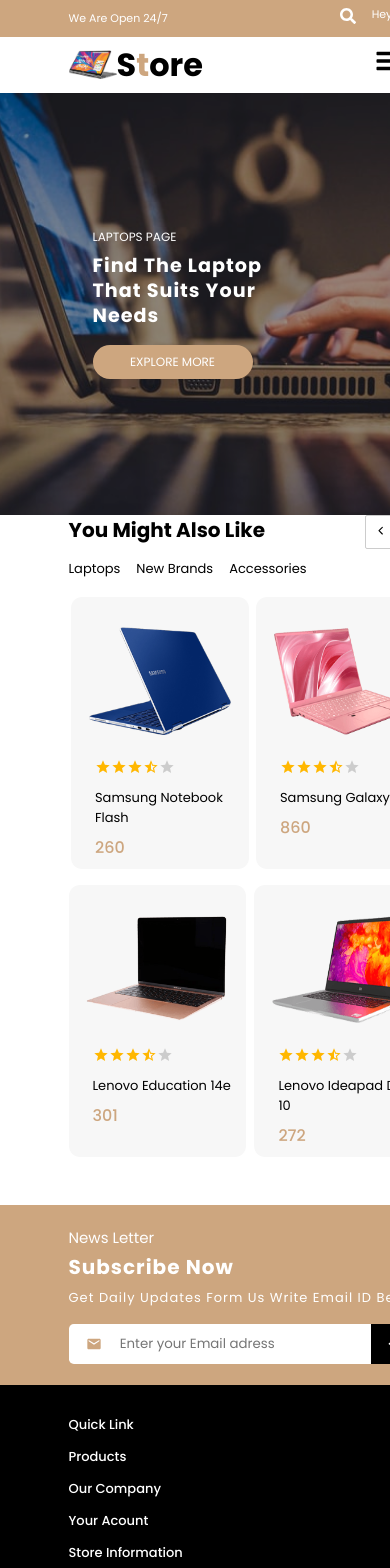
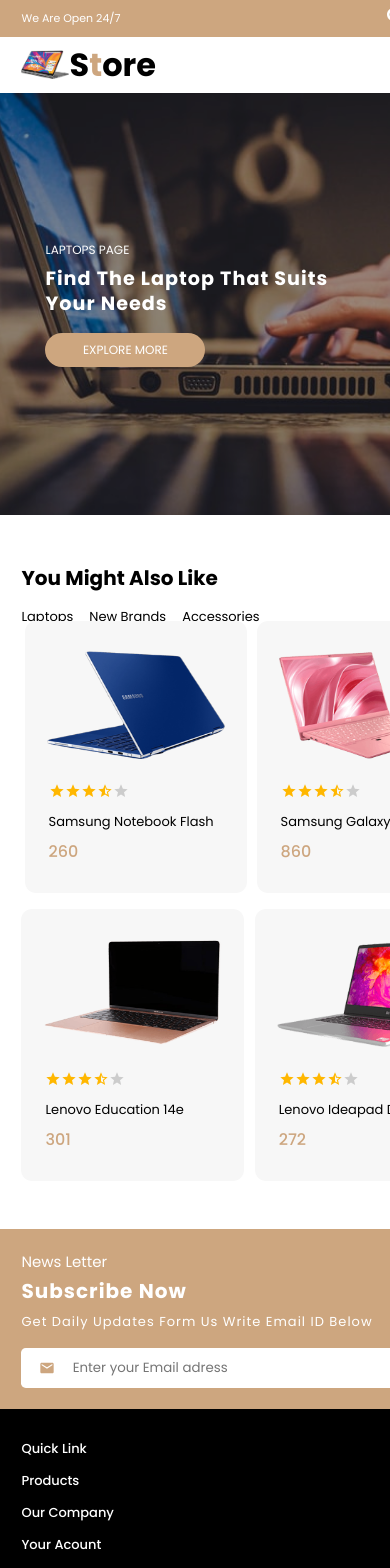
Before and after one commit to shuuke099/nextjs-Laptops-ecomerce-website, a Next.js app: page /detailPage in a window 390 px wide. Shown: the top 1568 px of the page. Built offline with nearby package versions, Linux system fonts and the light colour scheme.

Commit message:
added some responsiveness

```diff
--- a/components/Banner/styles.js
+++ b/components/Banner/styles.js
@@ -46,7 +46,7 @@
 		flex-direction: column;
 		justify-content: center;
 		margin-left: 1.5rem;
-		width: 70%;
+		width: 90%;
 
 		p {
 			text-transform: uppercase;
@@ -88,6 +88,9 @@
 		}
 	}
 	@media screen and (min-width: 768px) {
+		.bannerSlide-contnt {
+			width: 70%;
+		}
 		.banner-title {
 			font-size: 1.7rem;
 		}
--- a/components/NewsLetter.js/index.js
+++ b/components/NewsLetter.js/index.js
@@ -1,10 +1,20 @@
-import React from 'react';
+import React, { useState } from 'react';
 import styled from 'styled-components';
 import { HiOutlineArrowNarrowRight } from 'react-icons/hi';
 import { MdEmail } from 'react-icons/md';
 import { colors } from '../../utilits/styles';
 import { Container } from '../../src/globalStyles';
 const NewsLetter = () => {
+	const [email, setEmail] = useState('');
+
+	const handleChange = (e) => {
+		const value = e.target.value;
+		setEmail(value);
+	};
+	const handleSubmit = () => {
+			setEmail('');
+			alert('successfully send your email');
+	};
 	return (
 		<NewsWrapper>
 			<Container>
@@ -16,18 +26,22 @@
 					<div className='news-text'>
 						Get Daily Updates Form Us Write Email ID Below
 					</div>
-          <form action=''>
+					<form action='' onSubmit={handleSubmit}>
 						<div className='from-icon'>
 							<MdEmail />
 						</div>
 						<input
-              type='text'
 							className='input-form'
+							type='email'
+							name='email'
 							placeholder='Enter your Email adress'
+							required='required'
+							value={email}
+							onChange={handleChange}
 						/>
-            <div className='submit'>
-              <HiOutlineArrowNarrowRight className='submit' />
-            </div>
+						<button className='submit'>
+							<HiOutlineArrowNarrowRight />
+						</button>
 					</form>
 				</div>
 			</Container>
@@ -91,11 +105,17 @@
 			background: #000;
 			justify-self: flex-end;
 			width: 3.5rem;
+			border: none;
+			color: #fff;
 			border-top-right-radius: 0.3rem;
 			border-bottom-right-radius: 0.3rem;
 			font-size: 1.7rem;
 			padding-top: 0.15rem;
 			cursor: pointer;
+			:active,
+			:focus {
+				outline: none;
+			}
 		}
 	}
 
--- a/components/features/styles.js
+++ b/components/features/styles.js
@@ -200,7 +200,8 @@
 `;
 
 export const FeaturesHearder = styled.div`
-	margin-bottom: 3rem;
+	margin-top: 3rem;
+	margin-bottom: 1.5rem;
 	height: 100%;
 
 	.featues-header {
@@ -420,12 +421,13 @@
 		.office-lap {
 			display: flex;
 			flex-direction: column;
-			justify-content: center;
+			justify-content: space-around;
 			background: left / cover no-repeat url('/img/office-1.jpg');
 			height: 28rem;
-			padding: 0.5rem;
+			padding: 5rem 0.5rem;
 			position: relative;
-			color: #fff;
+			font-size: 12px;
+			color: ${colors.lightGrey};
 			border-radius: 0.3rem;
 			.content {
 				z-index: 10;
@@ -435,6 +437,10 @@
 				text-transform: capitalize;
 				font-weight: 700;
 				line-height: 1.5rem;
+				color: #fff;
+			}
+			.offcice-p {
+				margin-top: 0.5rem;
 			}
 			.office-btn {
 				z-index: 10;
--- a/src/globalStyles.js
+++ b/src/globalStyles.js
@@ -50,9 +50,13 @@
 export const Container = styled.div`
   margin-left: auto;
   margin-right: auto;
-  width:100vw;
+  width:119vw;
+
+  @media only screen and (min-width: 490px) {
   padding-left: 10px;
   padding-right: 10px;
+  width: 90%;
+  }
 
   @media only screen and (min-width: 768px) {
     width: 720px;
```
Also changed, not shown: components/Ourblog/style.js (+20 -7 lines), components/SubBanner/index.js (+6 -1 lines). Lines whose indentation alone changed are shown as unchanged.
